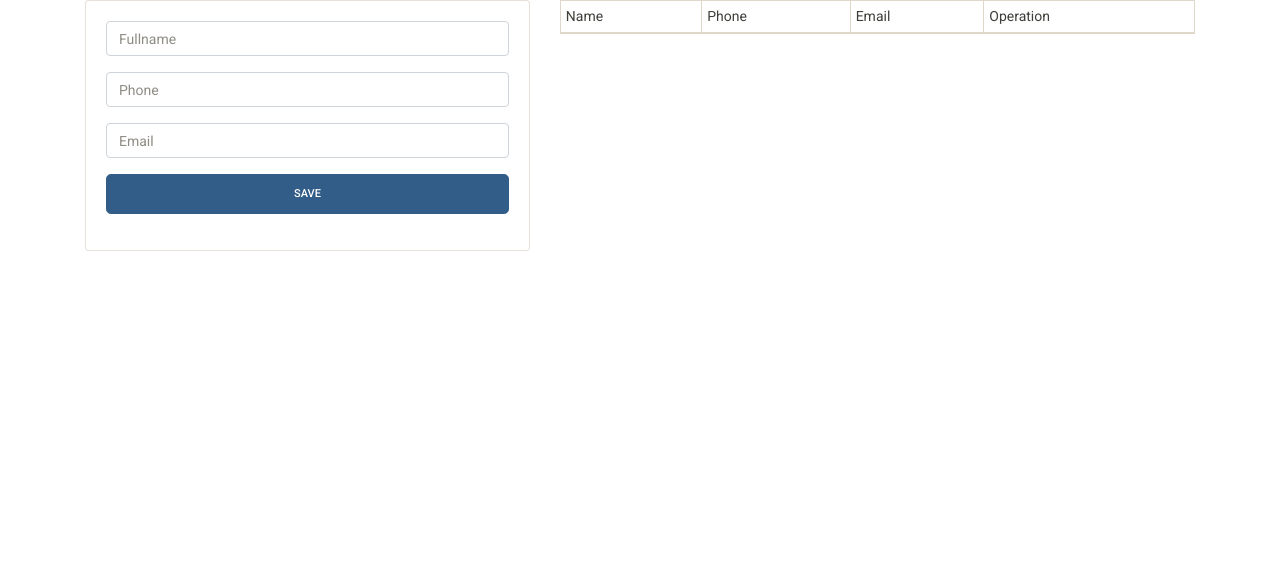
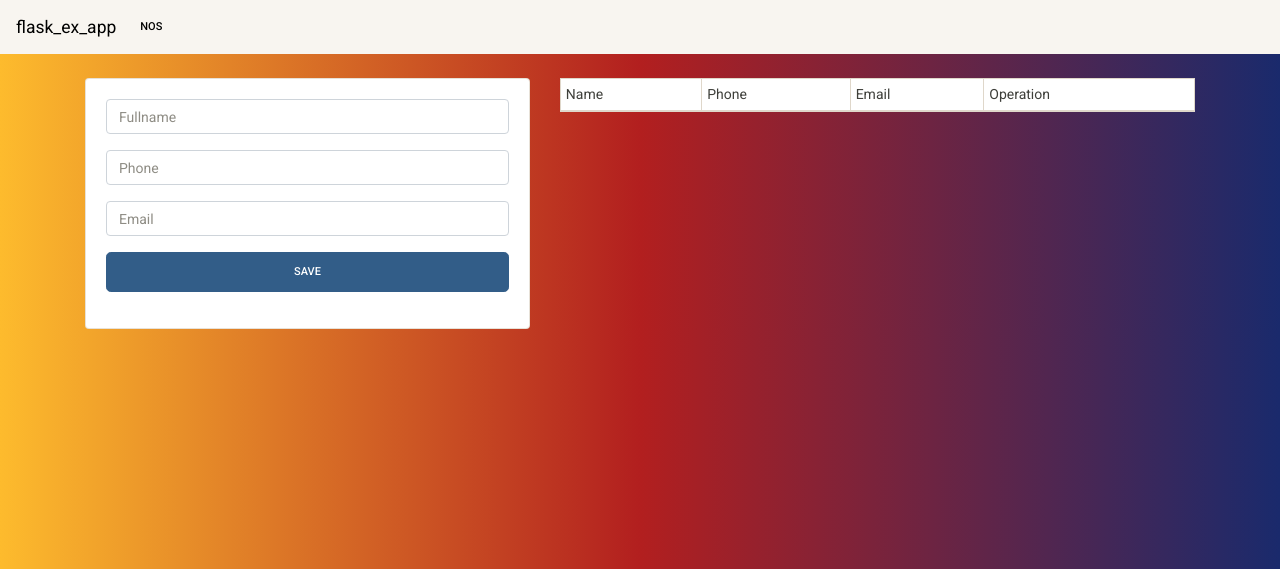
Before and after one commit to miusuarioamigo/python-Le, a Flask app: page / in a window 1280 px wide. Shown: the top 569 px of the page. Run offline with Flask 2, Linux system fonts and the light colour scheme; data that the repository does not hold is empty; some libraries are stand-ins or nearby versions.

Commit message:
/static and js, some cleaning and stuff

```diff
--- /dev/null
+++ b/flask_ex_app/static/css/main.css
@@ -0,0 +1,6 @@
+body{
+    background: #1a2a6c;  /* fallback for old browsers */
+    background: -webkit-linear-gradient(to right, #fdbb2d, #b21f1f, #1a2a6c);  /* Chrome 10-25, Safari 5.1-6 */
+    background: linear-gradient(to right, #fdbb2d, #b21f1f, #1a2a6c); /* W3C, IE 10+/ Edge, Firefox 16+, Chrome 26+, Opera 12+, Safari 7+ */
+
+}
--- /dev/null
+++ b/flask_ex_app/static/js/main.js
@@ -0,0 +1,11 @@
+const btnDelete= document.querySelectorAll('.btn-delete');
+if(btnDelete) {
+  const btnArray = Array.from(btnDelete);
+  btnArray.forEach((btn) => {
+    btn.addEventListener('click', (e) => {
+      if(!confirm('Are you sure you want to delete it?')){
+        e.preventDefault();
+      }
+    });
+  })
+}
--- a/flask_ex_app/templates/edit.html
+++ b/flask_ex_app/templates/edit.html
@@ -1,7 +1,7 @@
 {% extends 'layout.html' %}
 {% block body%}
 
-
+<div class="col-md-4 offset-md-4">
 <div class="card card-body">
     <form action="/update/{{data.0}}" method="POST">
         <div class="form-group">
@@ -20,4 +20,5 @@
         </div>
     </form>
 </div>
+</div>
 {% endblock %}
--- a/flask_ex_app/templates/index.html
+++ b/flask_ex_app/templates/index.html
@@ -53,7 +53,7 @@
                         <td>{{i.3}}</td>
                         <td>
                             <a href="/edit/{{i.0}}" class="btn btn-info">Edit</a>
-                            <a href="/delete/{{i.0}}" class="btn btn-warning">Delete</a>
+                            <a href="/delete/{{i.0}}" class="btn btn-warning btn-delete">Delete</a>
                         </td>
                     </tr>
                 {% endfor %}
--- a/flask_ex_app/templates/layout.html
+++ b/flask_ex_app/templates/layout.html
@@ -4,11 +4,24 @@
     <meta charset="UTF-8">
     <meta name="viewport" content="width=device-width, initial-scale=1.0">
     <title>flask_ex_app</title>
-    <link rel="stylesheet" href="https://bootswatch.com/4/sandstone/bootstrap.min.css">
-</head>
+    <!-- <link rel="stylesheet" href="https://bootswatch.com/4/sandstone/bootstrap.min.css"> -->
+    <link rel="stylesheet" href="{{ url_for('static', filename='css/bootstrap.min.css')}}">
+    <link rel="stylesheet" href="{{ url_for('static', filename='css/main.css')}}">
+
 <body>
+    <nav class="navbar navbar-expand-lg navbar-light bg-light">
+        <a class="navbar-brand" href="#">flask_ex_app</a>
+        <button class="navbar-toggler" type="button" data-toggle="collapse" data-target="#navbarNavAltMarkup" aria-controls="navbarNavAltMarkup" aria-expanded="false" aria-label="Toggle navigation">
+          <span class="navbar-toggler-icon"></span>
+        </button>
+        <div class="collapse navbar-collapse" id="navbarNavAltMarkup">
+          <div class="navbar-nav">
+            <a class="nav-item nav-link active" href="#">NOS<span class="sr-only">(current)</span></a>
+          </div>
+        </div>
+      </nav>
 
-    <div class="container">
+    <div class="container pt-4">
     {% block body %}
     {% endblock %}
 
@@ -17,6 +30,6 @@
 <script src="https://code.jquery.com/jquery-3.5.1.slim.min.js" integrity="sha384-DfXdz2htPH0lsSSs5nCTpuj/zy4C+OGpamoFVy38MVBnE+IbbVYUew+OrCXaRkfj" crossorigin="anonymous"></script>
 <script src="https://cdn.jsdelivr.net/npm/popper.js@1.16.0/dist/umd/popper.min.js" integrity="sha384-Q6E9RHvbIyZFJoft+2mJbHaEWldlvI9IOYy5n3zV9zzTtmI3UksdQRVvoxMfooAo" crossorigin="anonymous"></script>
 <script src="https://stackpath.bootstrapcdn.com/bootstrap/4.5.0/js/bootstrap.min.js" integrity="sha384-OgVRvuATP1z7JjHLkuOU7Xw704+h835Lr+6QL9UvYjZE3Ipu6Tp75j7Bh/kR0JKI" crossorigin="anonymous"></script>
-
+<script src="{{ url_for('static', filename='js/main.js')}}"></script>
 </body>
 </html>
```
Also changed, not shown: flask_ex_app/static/css/bootstrap.min.css (renamed from flask_ex_app/templates/bootstrap.min.css).
